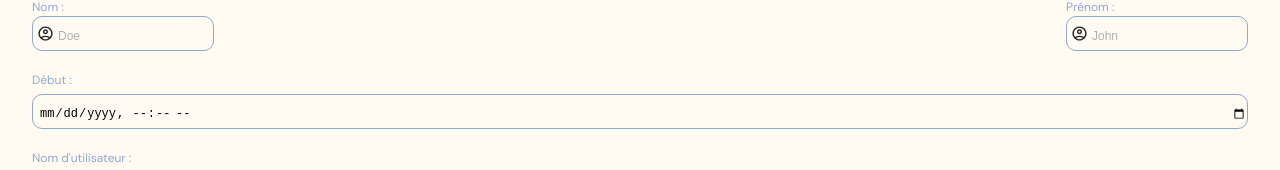
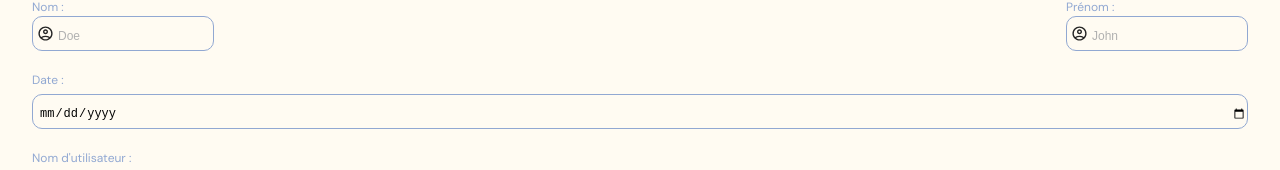
Before and after one commit to Nth-C/serena, a React (Vite) app in the folder frontend/: page /create_account in a window 1280 px wide. Shown: the part 447-617 px from the top of the page. Built offline with nearby package versions, Linux system fonts and the light colour scheme; the HTML template or start-up script is replaced by a standard one.

Commit message:
modification date créer compte

```diff
--- a/frontend/src/pages/CreateAccount.jsx
+++ b/frontend/src/pages/CreateAccount.jsx
@@ -94,8 +94,8 @@ function CreateAccount() {
                     </div>
                 </div>
                 <div>
-                    <label>Début :</label>
-                    <input type="datetime-local" name="debut" value={formData.date_naissance} onChange={handleChange} required/>
+                    <label>Date :</label>
+                    <input type="date" name="debut" value={formData.date_naissance} onChange={handleChange} required/>
                 </div>
                 <div>
                     <label>Nom d'utilisateur : </label>
--- a/frontend/src/pages/FileExplorer.jsx
+++ b/frontend/src/pages/FileExplorer.jsx
@@ -15,6 +15,8 @@ function FileExplorer() {
 
   const [message, setMessage] = useState('');
   const [error, setError] = useState(null)
+
+  const [isUploaded, setIsUploaded] = useState(false);
 
   // fonction pour ouvrir/fermer le newDocument
   const toggleNewDocument = () => {
@@ -88,6 +90,13 @@ function FileExplorer() {
     } catch (error) {
       setMessage("error");
       console.error(error);
+    }
+  };
+
+  const handleFileChange = (e) => {
+    if (e.target.files && e.target.files.length > 0) {
+      setIsUploaded(true);
+      // faire l'envoie au serveur des documents
     }
   };
 
@@ -195,7 +204,7 @@ function FileExplorer() {
         <form className="new_document" onSubmit={handleAddDocument}>
           <div className="file_input_case">
             <label className="drop_zone">
-              <svg xmlns="http://www.w3.org/2000/svg" height="24px" viewBox="0 -960 960 960" width="24px"><path d="M260-160q-91 0-155.5-63T40-377q0-78 47-139t123-78q25-92 100-149t170-57q117 0 198.5 81.5T760-520q69 8 114.5 59.5T920-340q0 75-52.5 127.5T740-160H520q-33 0-56.5-23.5T440-240v-206l-64 62-56-56 160-160 160 160-56 56-64-62v206h220q42 0 71-29t29-71q0-42-29-71t-71-29h-60v-80q0-83-58.5-141.5T480-720q-83 0-141.5 58.5T280-520h-20q-58 0-99 41t-41 99q0 58 41 99t99 41h100v80H260Zm220-280Z"/></svg>
+              <svg xmlns="http://www.w3.org/2000/svg" height="24px" viewBox="0 -960 960 960" width="24px"><path d="M260-160q-91 0-155.5-63T40-377q0-78 47-139t123-78q25-92 100-149t170-57q117 0 198.5 81.5T760-520q69 8 114.5 59.5T920-340q0 75-52.5 127.5T740-160H520q-33 0-56.5-23.5T440-240v-206l-64 62-56-56 160-160 160 160-56 56-64-62v206h220q42 0 71-29t29-71q0-42-29-71t-71-29h-60v-80q0-83-58.5-141.5T480-720q-83 0-141.5 58.5T280-520h-20q-58 0-99 41t-41 99q0 58 41 99t99 41h100v80H260Zm220-280Z" /></svg>
               <div>
                 <p>Glisser le document ou </p>
                 <p>rechercher</p>
```
